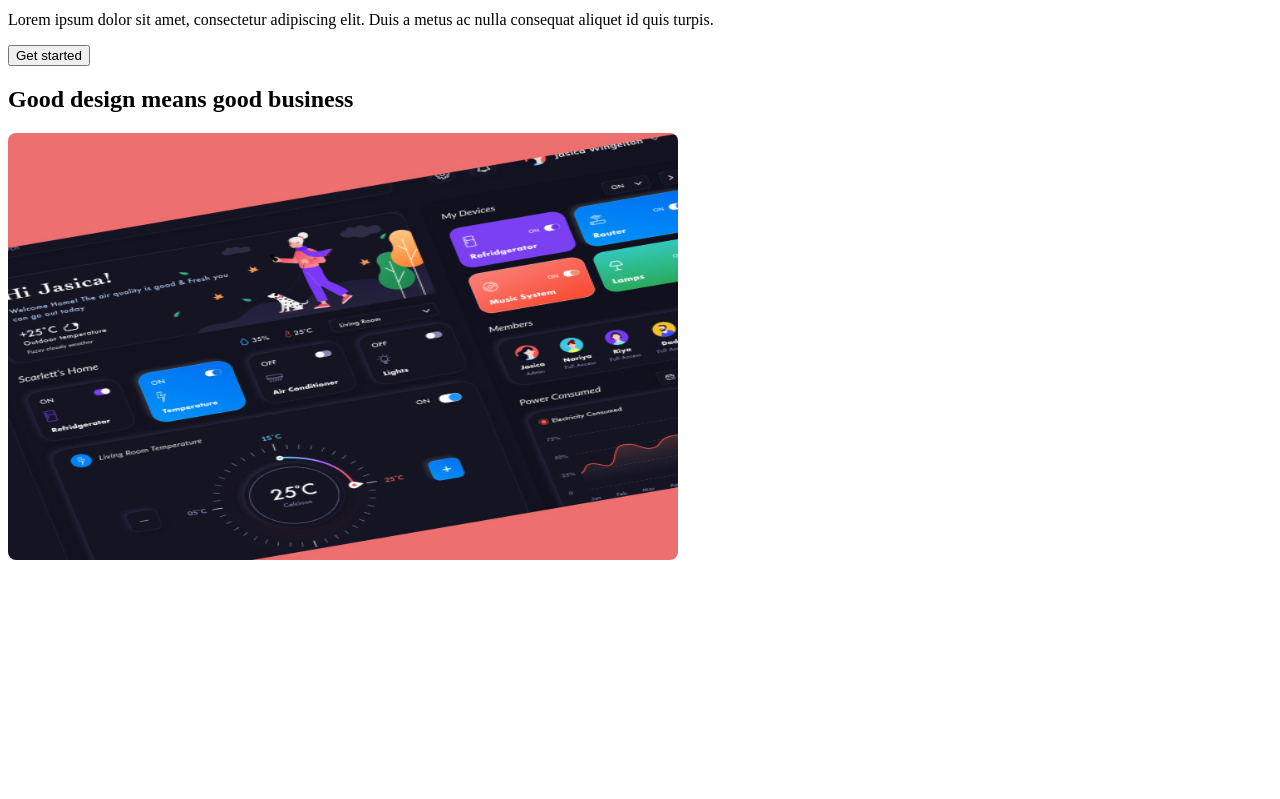
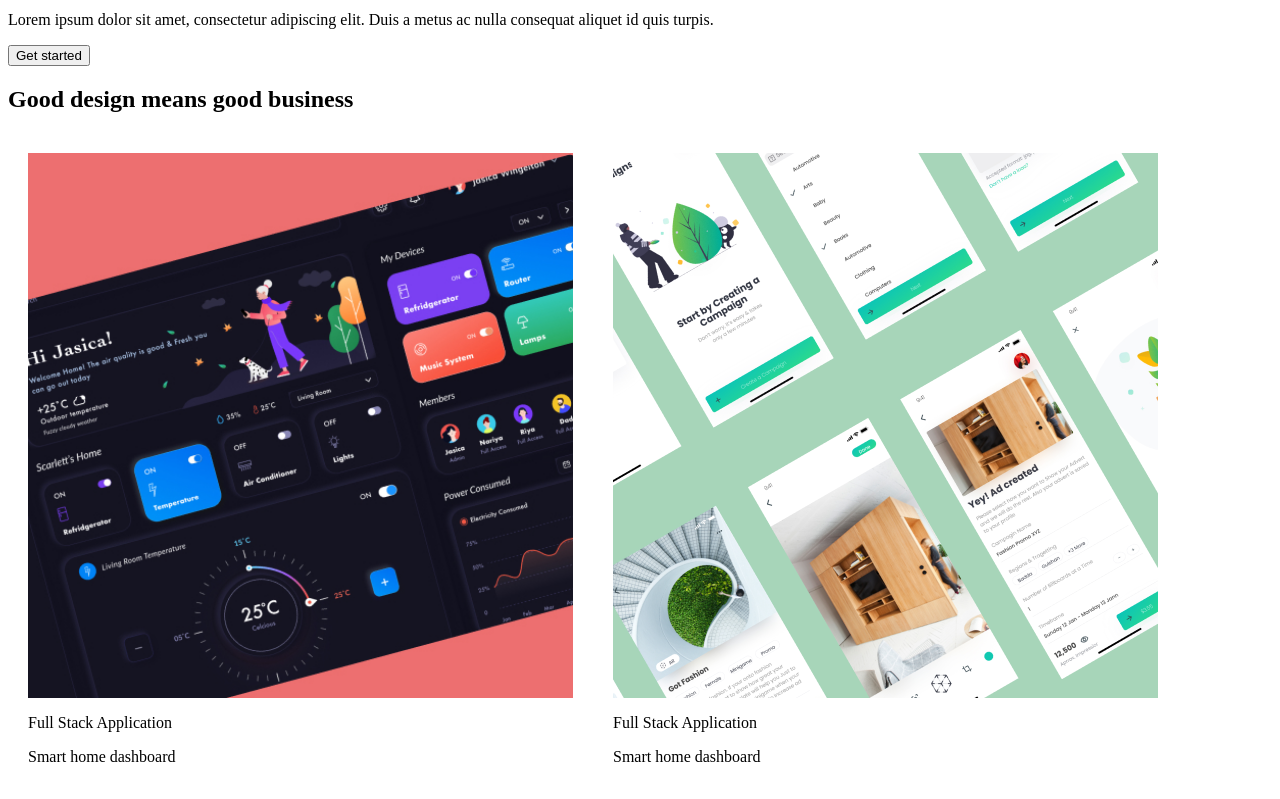
Before and after one commit to ashpsnair/DevChallenge_7-Homepage, a plain HTML site: page index.html in a window 1280 px wide. Shown: the part 940-1739 px from the top of the page. Before the commit the page ends 1512 px from the top, so only its background shows below. Drawn offline with Linux system fonts and the light colour scheme.

Commit message:
update skeleton

```diff
--- a/index.html
+++ b/index.html
@@ -7,7 +7,7 @@
     <link rel="stylesheet" href="/style.css">
 </head>
 <body>
-<div class="main1"></div>
+<div class="main1">
     <p>Unhappy with your website?</p>
     <h2>We create beautiful and fast web services</h2>
     <img src="/heroImage.jpg">
@@ -20,8 +20,8 @@
         <input type="text">
         <button>Join</button>
     </div>
-
-<div class="main2"></div>
+</div>
+<div class="main2">
     <h2>We offer high demand services  </h2>
     <div class="blocks">
         <div>
@@ -49,8 +49,21 @@
     <h2>Good design means good business</h2>
     <div class="images">
         <div>
-            <img src="/smarthome.jpg">
+            <div>
+                <img src="/smarthome.jpg"> <span> <p>Full Stack Application</p> <p>Smart home dashboard</p> </span>
+            </div>
+            <div>
+                <img src="/onboard.png"> <span> <p>Full Stack Application</p> <p>Smart home dashboard</p> </span>
+            </div>
+            <div>
+                <img src="/booking.png"> <span> <p>Full Stack Application</p> <p>Smart home dashboard</p> </span>
+            </div>
+            <div>
+                <img src="/juice-product.png"><span> <p>Full Stack Application</p> <p>Smart home dashboard</p> </span>
+            </div>
+
         </div>
     </div>
+</div>
 </body>
 </html>
--- a/style.css
+++ b/style.css
@@ -1,13 +1,19 @@
+.main2{
+    width: 100%;
+    max-width: 1440px;
+    margin: auto;
+}
+.images div div{
+    width:545px;
+    margin:0%;
+    padding:20px;
+}
+.images div {
+    display:flex;
+    flex-wrap: wrap;
+}
 
-
-
-
-
-.images div img{
-    height: 427px;
-    width: 670px;
-    left: -111px;
-    top: 173px;
-    border-radius: 8px;
-
+.images div div img {
+    width:545px;
+    height:545px;
 }
```
